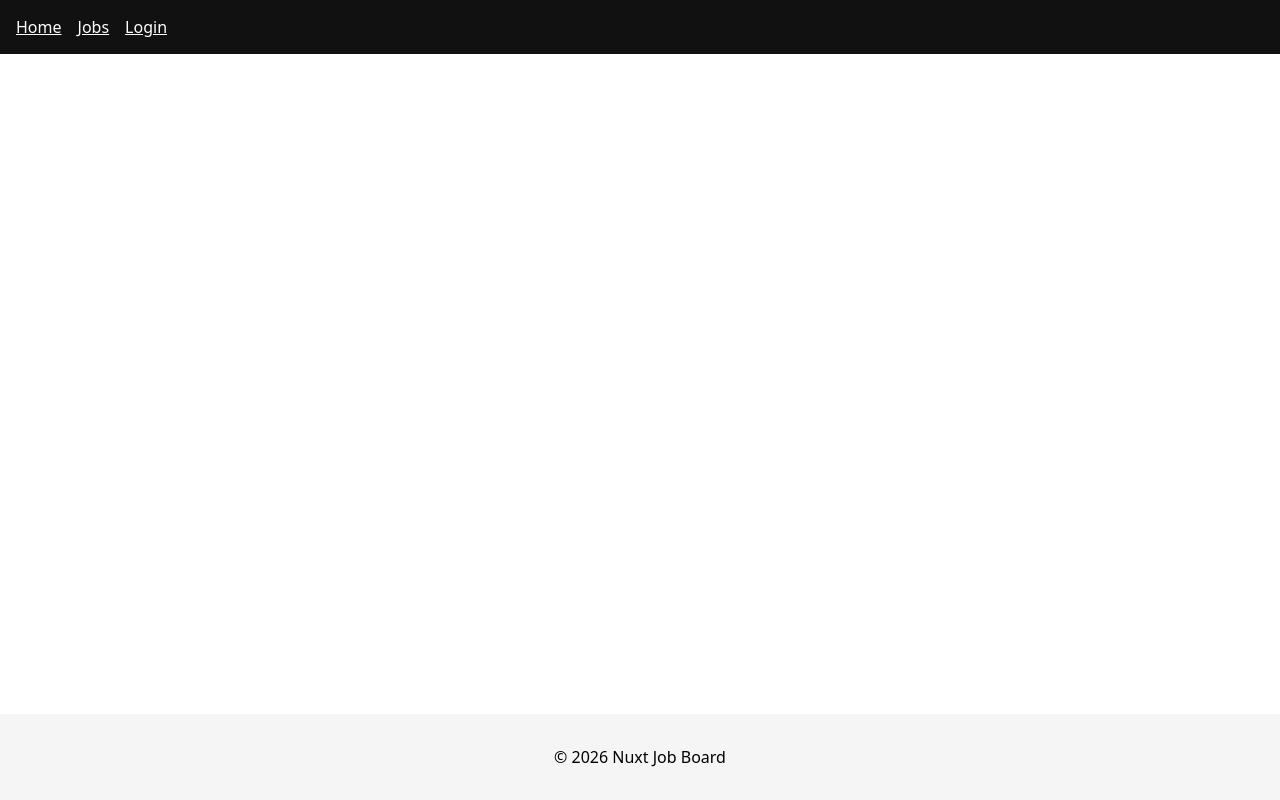
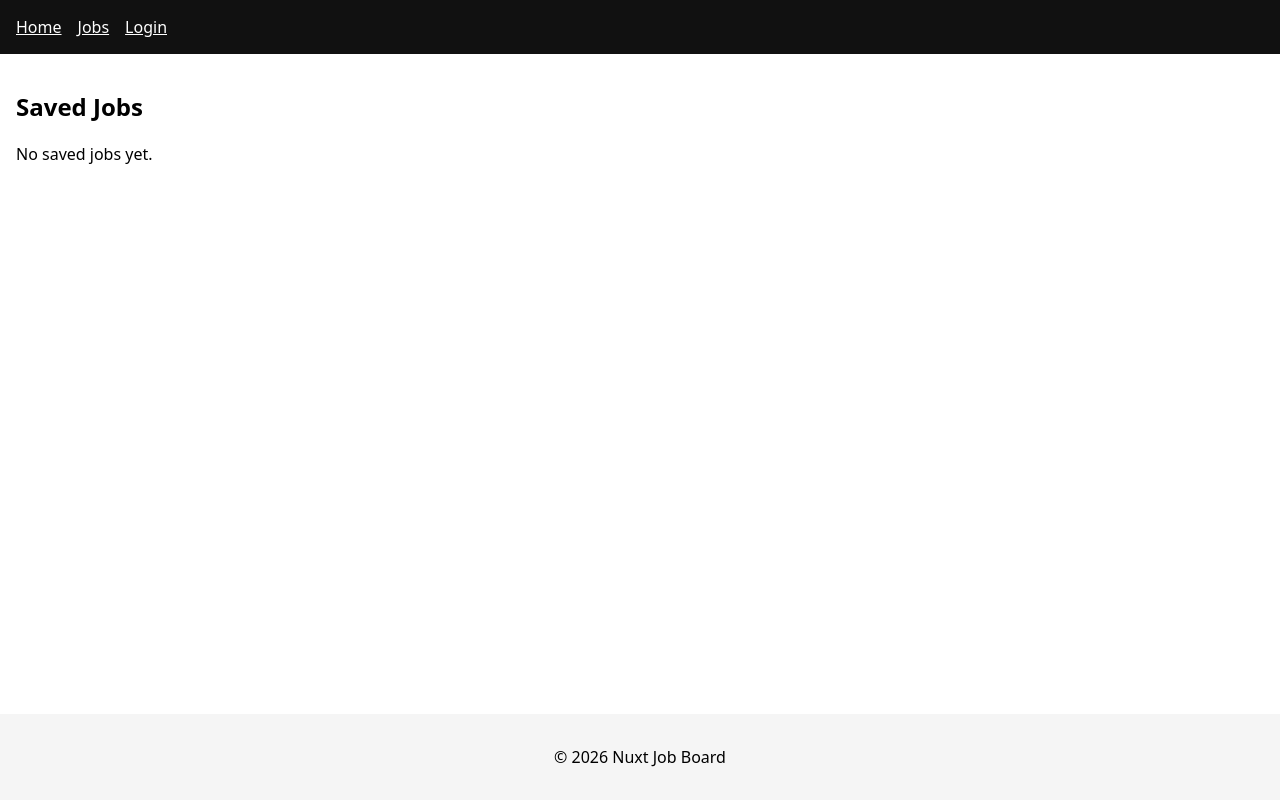
Before and after one commit to Vanna-Gio/nuxt-job-board, a Nuxt app: page /dashboard/saved in a window 1280 px wide. Built offline with nearby package versions, Linux system fonts and the light colour scheme.

Commit message:
add saved jobs feature to dashboard

```diff
--- a/components/JobCard.vue
+++ b/components/JobCard.vue
@@ -5,7 +5,13 @@
             View details
         </NuxtLink>
 
-        <button @click="save">Save</button>
+        <button
+            @click="save"
+            :disabled="isSaved"
+            >
+            {{ isSaved ? 'Saved' : 'Save' }}
+        </button>
+
     </article>
 </template>
 
@@ -21,7 +27,8 @@ import { useJobStore } from '~/stores/job';
 
     const jobStore = useJobStore()
 
-    const save =() => {
-        jpbStore.saveJob(props.job)
-    }
+    const isSaved = computed(() =>
+        jobStore.savedJobs.some(j => j.id === props.job.id)
+    )
+
 </script>
--- a/pages/dashboard/index.vue
+++ b/pages/dashboard/index.vue
@@ -4,6 +4,9 @@
         <p v-if="useAuthStore.user">
             Logged in as {{ useAuthStore.user.email }}
         </p>
+        <nav>
+            <NuxtLink to="/dashboard/saved">Saved Jobs</NuxtLink>
+        </nav>
         <button @click="logout">Logout</button>
     </section>
 </template>
--- /dev/null
+++ b/pages/dashboard/saved.vue
@@ -0,0 +1,21 @@
+<template>
+  <section>
+    <h1>Saved Jobs</h1>
+
+    <p v-if="savedJobs.length === 0">
+      No saved jobs yet.
+    </p>
+
+    <JobCard
+      v-for="job in savedJobs"
+      :key="job.id"
+      :job="job"
+    />
+  </section>
+</template>
+
+<script setup>
+const jobStore = useJobStore()
+
+const savedJobs = computed(() => jobStore.savedJobs)
+</script>
```
